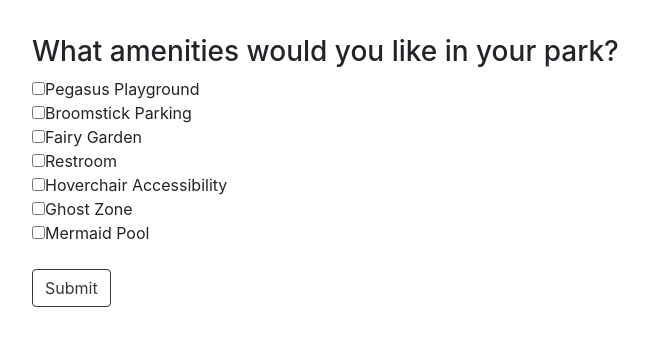
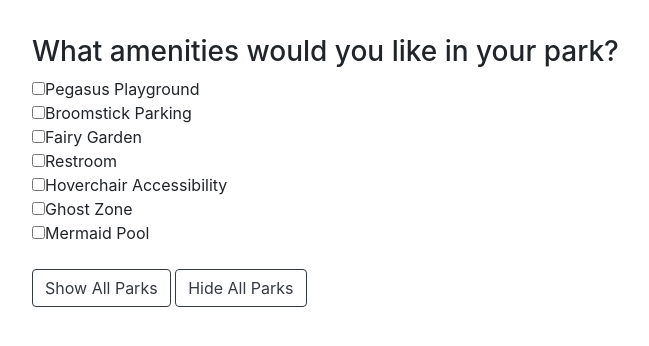
Before and after one commit to wrunion/parkfinder-js-test, a plain HTML site: page index.html in a window 1280 px wide. Shown: the whole page, without its empty margins (53-702 px from the left). Drawn offline with nearby package versions, Linux system fonts and the light colour scheme; a web font is replaced by a local one.

Commit message:
Add show/hide All Parks buttons.

```diff
--- a/index.html
+++ b/index.html
@@ -109,7 +109,8 @@
         <input type="checkbox" name="parks" value="galaxy" id="galaxy" onclick=" showDragonPark(); showGalaxyPark(); hideRainbowPark(); hideHobbitPark();">Ghost Zone<br>
         <input type="checkbox" name="parks" value="galaxy" id="galaxy" onclick="showHobbitPark(); showDragonPark(); showGalaxyPark(); hideRainbowPark();">Mermaid Pool<br><br>
       </div>
-      <button type="submit" class="btn btn-outline-dark">Submit</button>
+      <button type="button" class="btn btn-outline-dark" onclick="showAllParks()">Show All Parks</button>
+      <button type="button" class="btn btn-outline-dark" onclick="hideAllParks()">Hide All Parks</button>
       </form>
       <!-- <button type="button">Reset</button> -->
       <br>
```
